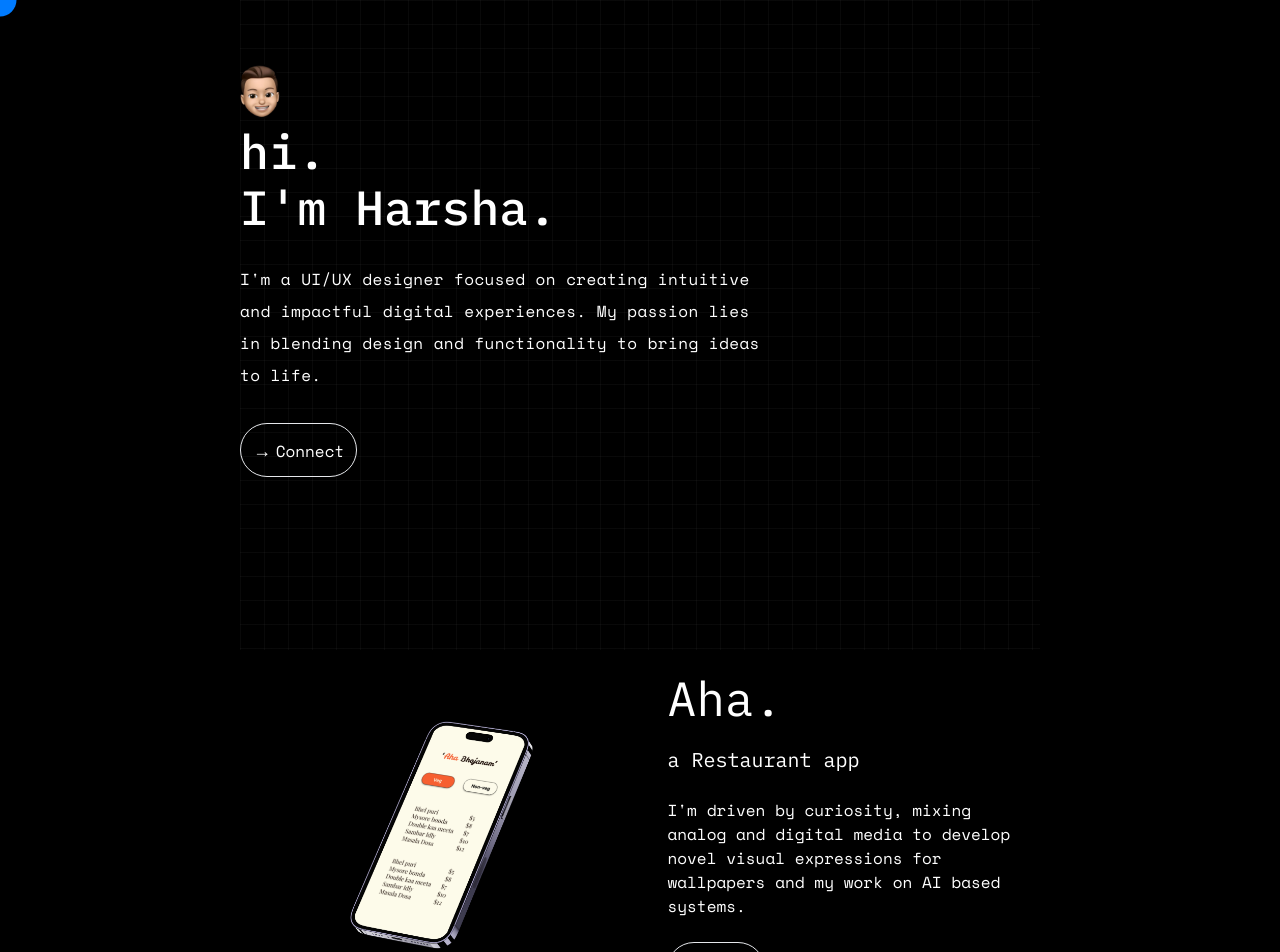
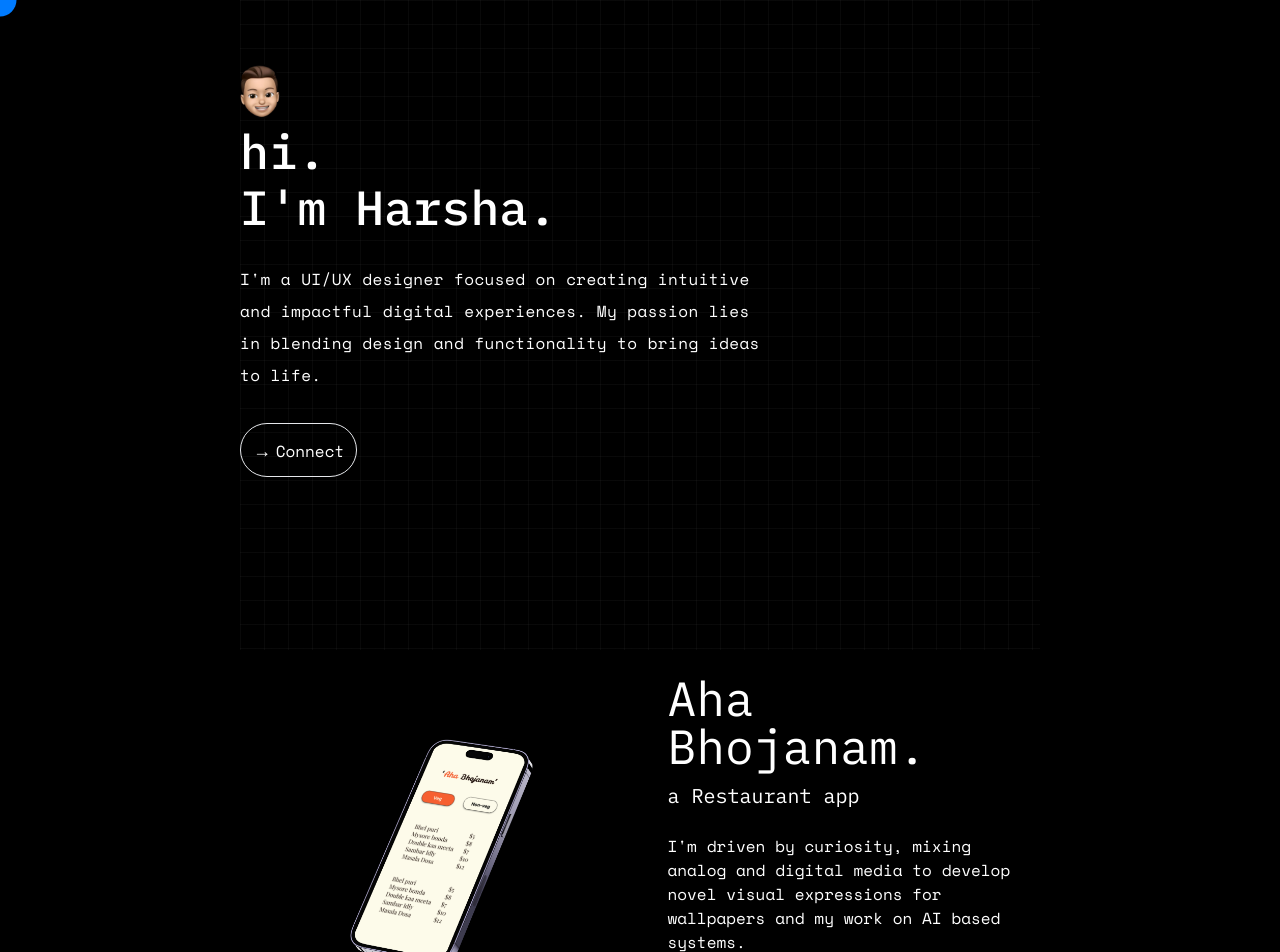
Before and after one commit to VHarsha8/UX-Portfolio, a React (Vite) app: page / in a window 1280 px wide. Shown: the top 952 px of the page. Built offline with nearby package versions, Linux system fonts and the light colour scheme; a web font is replaced by a local one.

Commit message:
Update Projects.jsx

```diff
--- a/src/pages/Projects.jsx
+++ b/src/pages/Projects.jsx
@@ -8,8 +8,11 @@
             <img src= {RailNav} alt="mr" className='w-3/4 md:w-1/2'/>
             </div>
             <div className='flex flex-col flex-wrap gap-6 p-6'>
-                     <h1 className='text-5xl text-white font-ibm-plex-mono '>Aha.</h1>
-                     <h1 className='text-xl text-white font-ibm-plex-mono '>a Restaurant app</h1>
+                    <div className='flex gap-3 flex-col'>
+                            <h1 className='text-5xl text-white font-ibm-plex-mono '>Aha Bhojanam.</h1>
+                             <h1 className='text-xl text-white font-ibm-plex-mono '>a Restaurant app</h1>
+                    </div>
+
                      <p className='text-white text-wrap font-space-mono'>I'm driven by curiosity, mixing analog and digital media to develop novel visual expressions for wallpapers and my work on AI based systems.</p>
                      <ButtonComponent text="Visit" link="https://www.figma.com/proto/fwXxkHlf41V4Yer2amnh8O/Rael?node-id=37-208&node-type=canvas&t=DkkqgXmDfVFIQJ2w-0&scaling=scale-down&content-scaling=fixed&page-id=0%3A1" />
 
```
